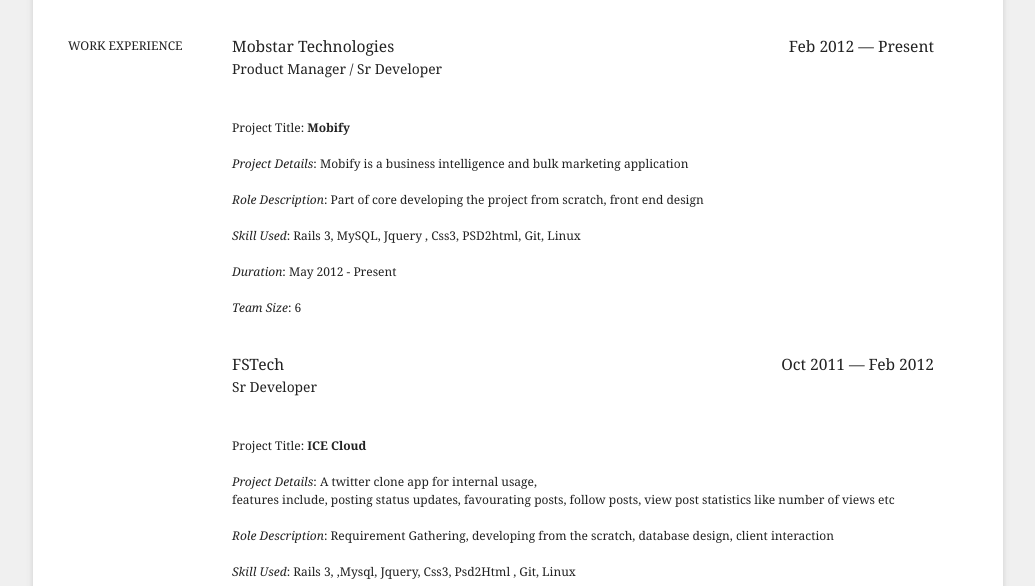
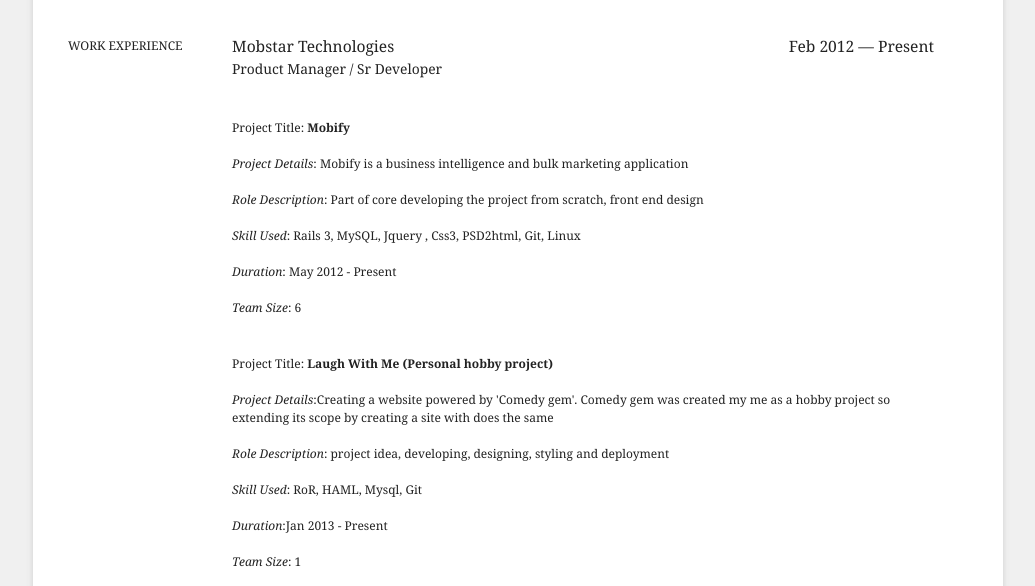
Before and after one commit to anand9/anand9.github.com, a plain HTML site: page resume/index.html in a window 1280 px wide. Shown: the part 144-730 px from the top of the page, without its empty margins (122-1157 px from the left). Drawn offline with Linux system fonts and the light colour scheme.

Commit message:
Add LaughWithMe

```diff
--- a/resume/index.html
+++ b/resume/index.html
@@ -192,6 +192,20 @@
 							<span class="clear"> </span>
 							</div>
 
+Project Title: <strong>Laugh With Me (Personal hobby project)</strong><br /><br />
+
+<i>Project Details</i>:Creating a website powered by 'Comedy gem'. Comedy gem was created my me as a hobby project so extending its scope by creating a site with does the same<br /><br />
+
+<i>Role Description</i>: project idea, developing, designing, styling and deployment<br /><br />
+
+<i>Skill Used</i>: RoR, HAML, Mysql, Git<br /><br />
+
+<i>Duration</i>:Jan 2013 - Present<br /><br />
+
+<i>Team Size</i>: 1<br /><br /></span>
+							<span class="clear"> </span>
+
+
 							<div class="item">
 								<h3><span class="company l">FSTech</span>
 						<span class="date r">Oct 2011 &mdash; Feb 2012</span>
```
